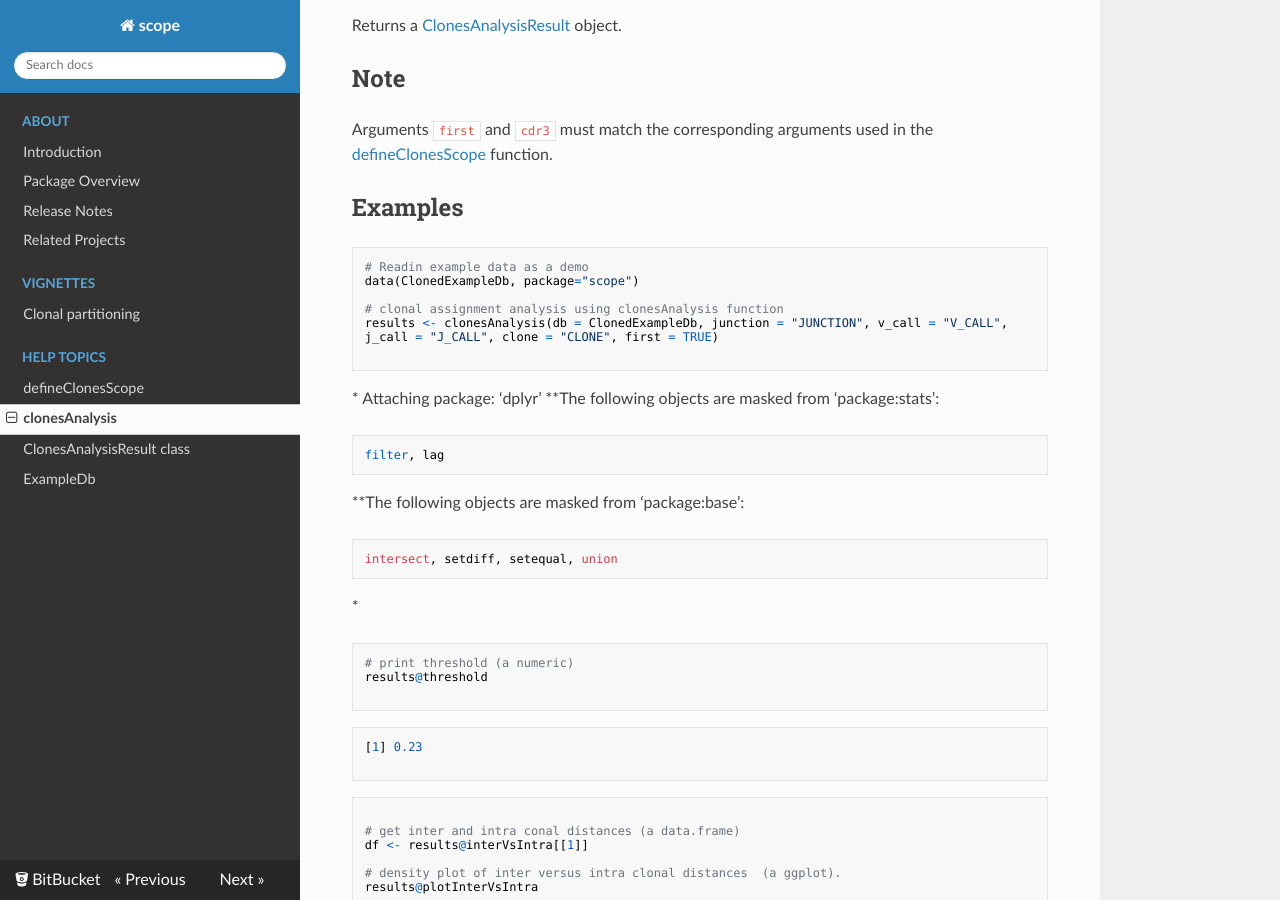
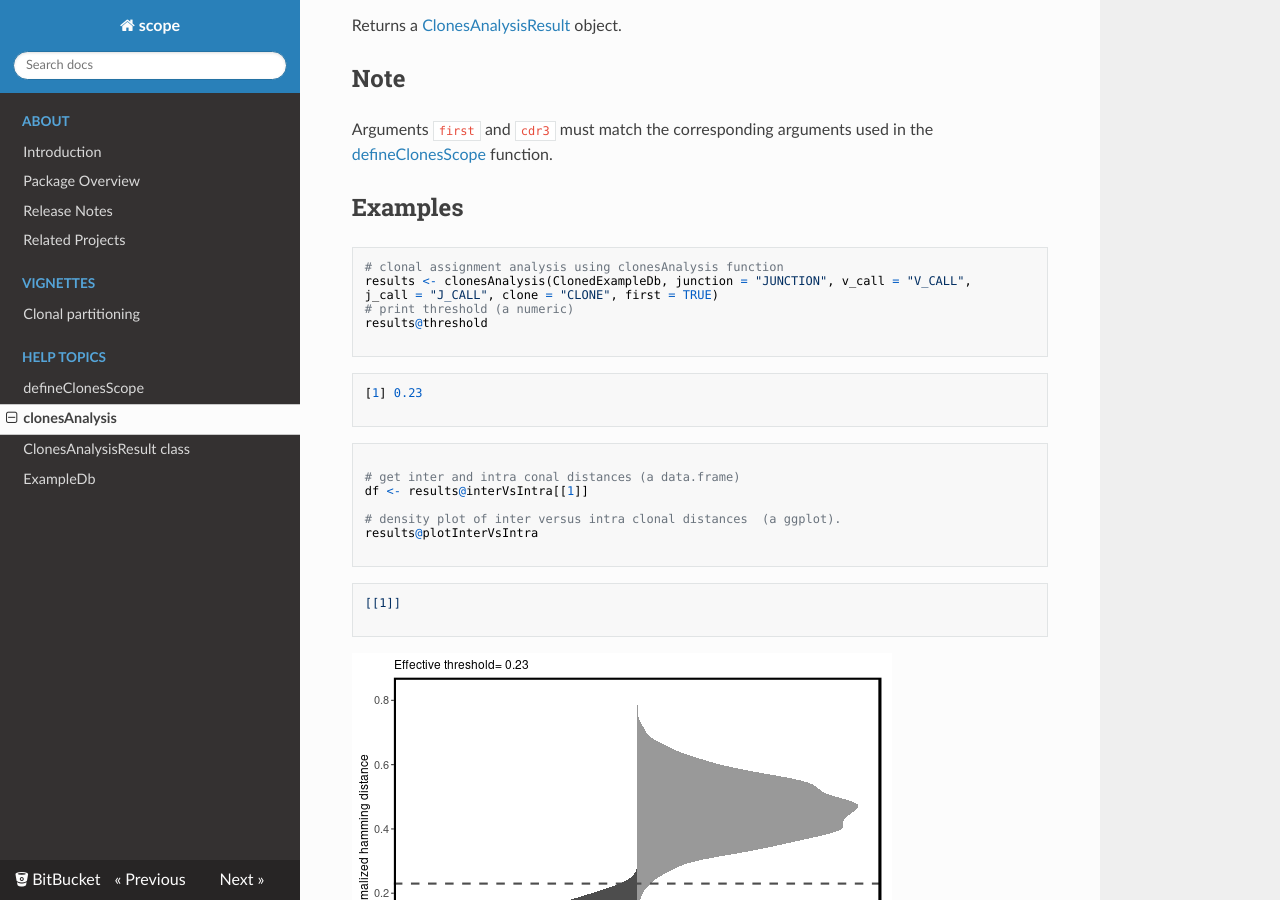
Before and after one commit to immcantation/scoper, an MkDocs documentation site: the page built from docs/topics/clonesAnalysis.md, in a window 1280 px wide and 900 px high, scrolled down 1181 px. Built offline with MkDocs 1.6.1, drawn with Linux system fonts in a browser that asks for light colours; nearby versions of some CDN libraries; old or Windows-style settings are respelled for this version of MkDocs.

Commit message:
Rebuild docs. Set encoding. Update date and news.

````diff
--- a/docs/topics/clonesAnalysis.md
+++ b/docs/topics/clonesAnalysis.md
@@ -71,25 +71,9 @@ Examples
 -------------------
 
 ```R
-# Readin example data as a demo
-data(ClonedExampleDb, package="scope")
-
 # clonal assignment analysis using clonesAnalysis function
-results <- clonesAnalysis(db = ClonedExampleDb, junction = "JUNCTION", v_call = "V_CALL",
+results <- clonesAnalysis(ClonedExampleDb, junction = "JUNCTION", v_call = "V_CALL",
 j_call = "J_CALL", clone = "CLONE", first = TRUE)
-
-```
-
-*
-Attaching package: ‘dplyr’
-**The following objects are masked from ‘package:stats’:
-
-    filter, lag
-**The following objects are masked from ‘package:base’:
-
-    intersect, setdiff, setequal, union
-*
-```R
 # print threshold (a numeric)
 results@threshold
 
@@ -118,7 +102,7 @@ results@plotInterVsIntra
 
 ```
 
-![9](clonesAnalysis-9.png)
+![5](clonesAnalysis-5.png)
 
 ```
 
````
Also changed, not shown: other parts of docs/topics/clonesAnalysis.md (+1 -1 lines), NEWS.md (+1 -1 lines), docs/topics/defineClonesScope.md (+1 -4 lines), docs/topics/clonesAnalysis-13.png (deleted), docs/topics/clonesAnalysis-5.png (added), docs/topics/clonesAnalysis-9.png, 1 other file.
